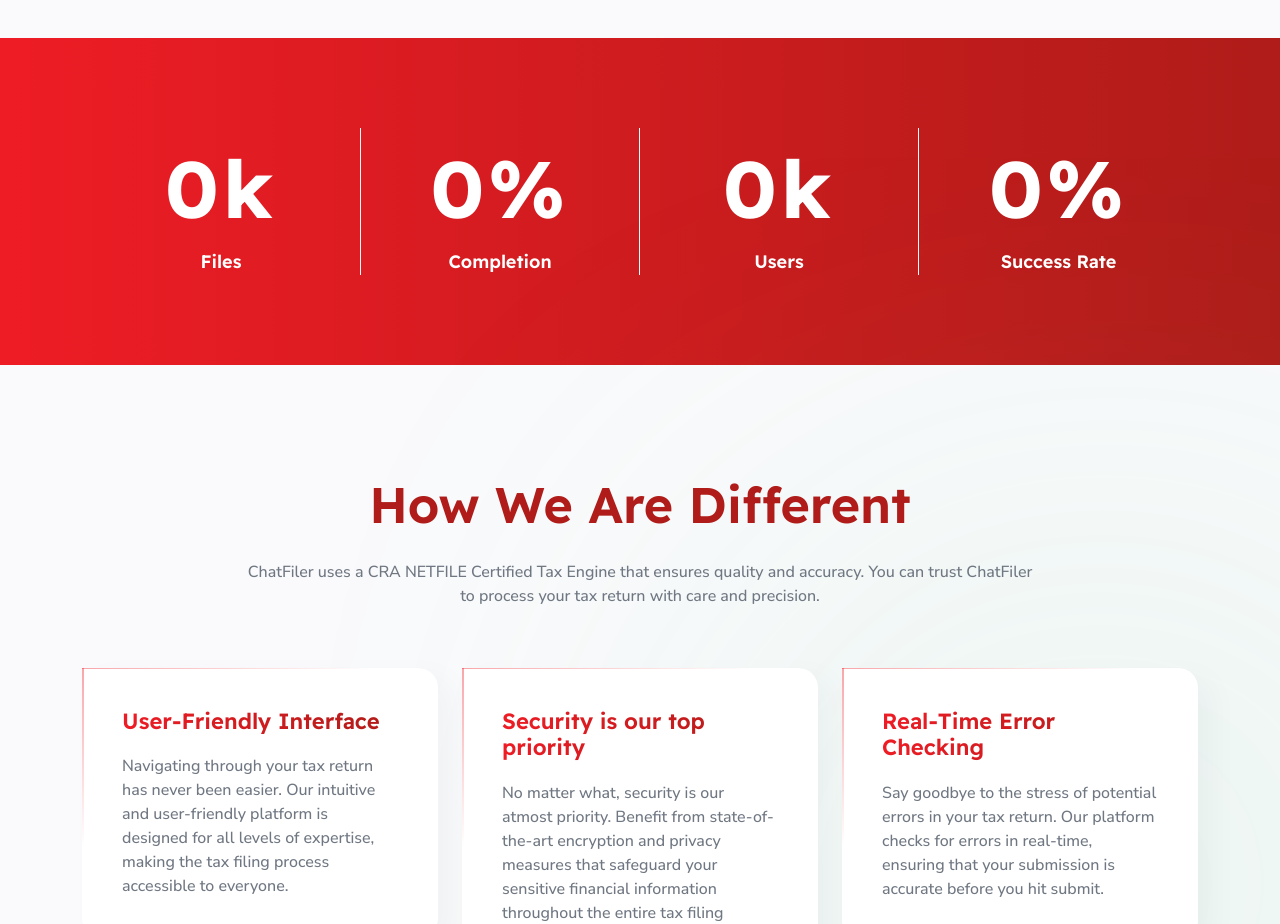
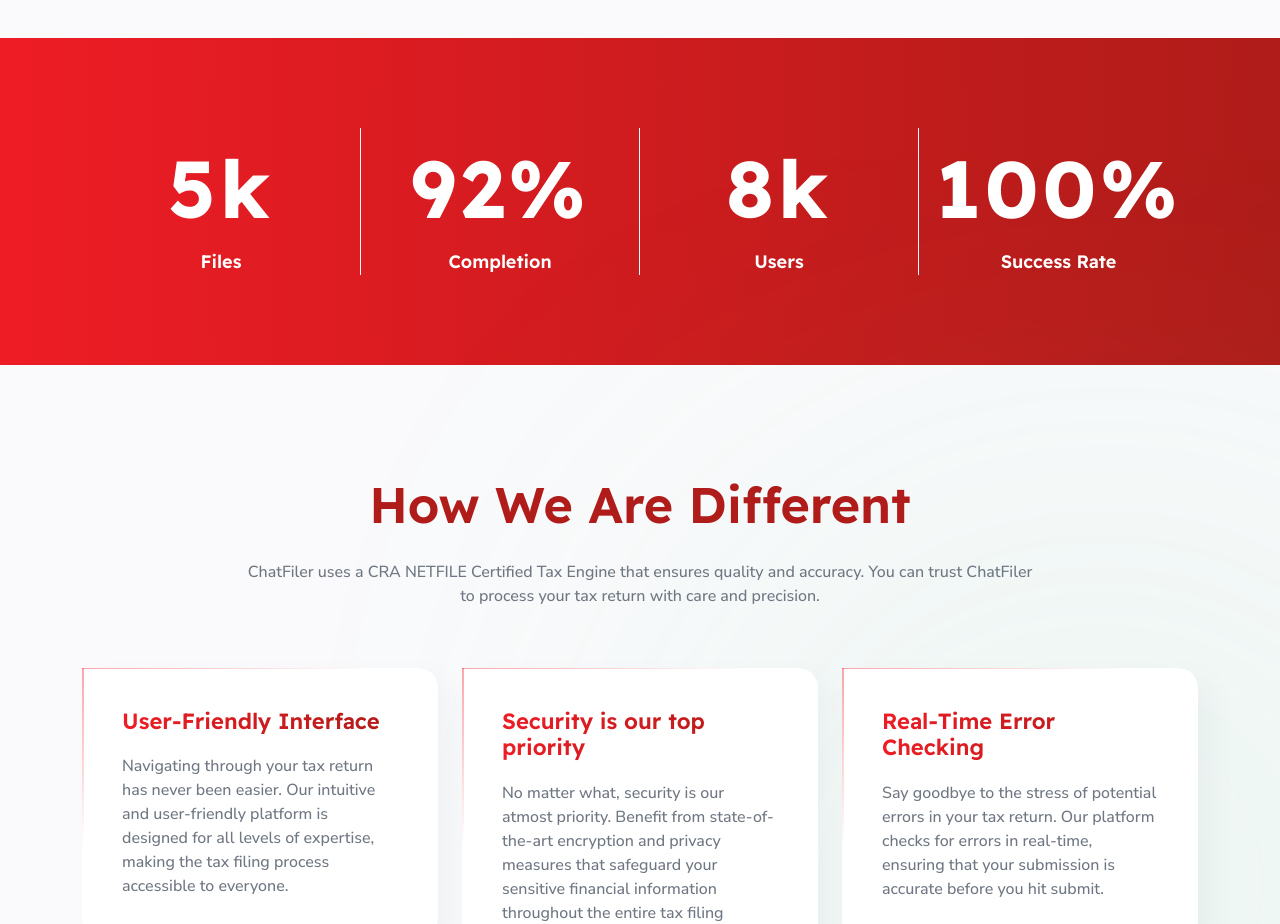
Before and after one commit to i4interface/chatfiler-web, a React (Create React App) app: page / in a window 1280 px wide. Shown: the part 3220-4144 px from the top of the page. Built offline with nearby package versions, Linux system fonts and the light colour scheme; the HTML template or start-up script is replaced by a standard one.

Commit message:
counter data updated

```diff
--- a/src/components/homeNew/CounterSection.jsx
+++ b/src/components/homeNew/CounterSection.jsx
@@ -20,19 +20,19 @@
       <div className="col-lg-12">
         <div className="counter-content-box">
           <div className="counter-item">
-            <div className="tj-count"><span className="odometer" dataCount={100}>0</span>k</div>
+            <div className="tj-count"><span className="odometer" dataCount={100}>5</span>k</div>
             <span className="sub-title"> Files</span>
           </div>
           <div className="counter-item">
-            <div className="tj-count"><span className="odometer" dataCount={66}>0</span>%</div>
+            <div className="tj-count"><span className="odometer" dataCount={66}>92</span>%</div>
             <span className="sub-title"> Completion</span>
           </div>
           <div className="counter-item">
-            <div className="tj-count"><span className="odometer" dataCount={828}>0</span>k</div>
+            <div className="tj-count"><span className="odometer" dataCount={828}>8</span>k</div>
             <span className="sub-title"> Users</span>
           </div>
           <div className="counter-item">
-            <div className="tj-count"><span className="odometer" dataCount={100}>0</span>%</div>
+            <div className="tj-count"><span className="odometer" dataCount={100}>100</span>%</div>
             <span className="sub-title"> Success Rate</span>
           </div>
         </div>
```
